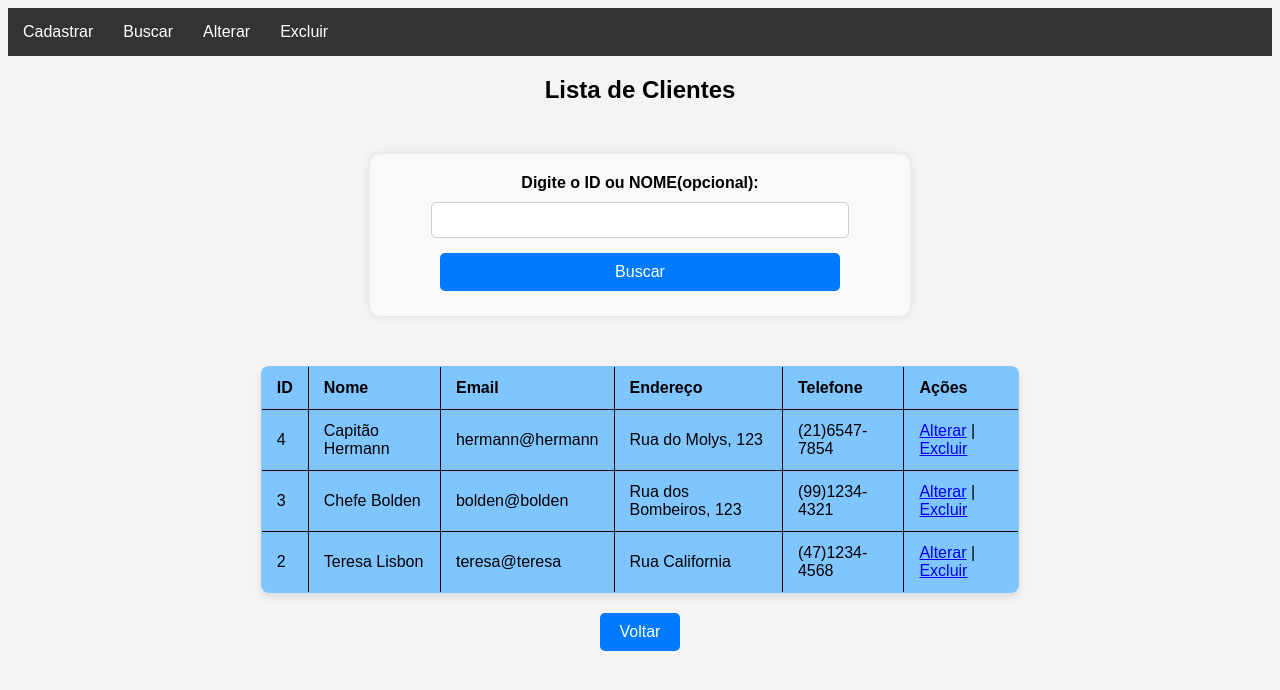
After one commit to MatheusESouza21/prova_MatheusEduardo, a PHP site: page /buscar_cliente.php in a window 1280 px wide. The commit adds this page. Shown: the top 690 px of the page. Run offline with PHP 8.4, Linux system fonts and the light colour scheme; a user stored in the database is signed in; data comes from the database, SQL or seed files in the repository.

Commit message:
alterar_cliente e buscar_cliente
alterar_cliente.php e buscar_cliente.php para a segunda entrega da prova prática.

```diff
--- /dev/null
+++ b/MaterialApoio/buscar_cliente.php
@@ -0,0 +1,144 @@
+<?php
+session_start();
+require_once 'conexao.php';
+
+if (($_SESSION['perfil'] != 1 && $_SESSION['perfil'] != 2)) {
+    echo "<script>alert('Acesso Negado');window.location.href = 'principal.php';</script>";
+    exit();
+}
+
+//INICIALIZA VARIAVEL PARA EVITAR ERROS
+$cliente = [];
+
+//SE O FORMULARIO FOR ENVIADO, BUSCA O USUARIO PELO ID OU NOME
+if ($_SERVER["REQUEST_METHOD"] == "POST" && !empty($_POST['busca'])) {
+    $busca = trim($_POST['busca']);
+
+    if (is_numeric($busca)) {
+        $sql = "SELECT * FROM cliente WHERE id_cliente = :busca ORDER BY nome_cliente ASC";
+        $stmt = $pdo->prepare($sql);
+        $stmt->bindParam(":busca", $busca, PDO::PARAM_INT);
+    } else {
+        $sql = "SELECT * FROM cliente WHERE nome_cliente LIKE :busca_nome ORDER BY nome_cliente ASC";
+        $stmt = $pdo->prepare($sql);
+        $stmt->bindValue(":busca_nome", "$busca%", PDO::PARAM_STR);
+        $busca = "$busca%";
+    }
+} else {
+    // Busca todos os usuarios se o formulario não for enviado
+    $sql = "SELECT * FROM cliente ORDER BY nome_cliente ASC";
+    $stmt = $pdo->prepare($sql);
+}
+$stmt->execute();
+$clientes = $stmt->fetchAll(PDO::FETCH_ASSOC);
+
+$id_perfil = $_SESSION['perfil'];
+$sqlPerfil = "SELECT nome_perfil FROM perfil WHERE id_perfil = :id_perfil";
+$stmtPerfil = $pdo->prepare($sqlPerfil);
+$stmtPerfil->bindParam(':id_perfil', $id_perfil);
+$stmtPerfil->execute();
+$perfil = $stmtPerfil->fetch(PDO::FETCH_ASSOC);
+$nome_perfil = $perfil['nome_perfil'];
+
+// Definição das permissões por perfil
+$permissoes = [
+    1 => [
+        "Cadastrar" => ["cadastro_usuario.php", "cadastro_perfil.php", "cadastro_cliente.php", "cadastro_fornecedor.php", "cadastro_produto.php", "cadastro_funcionario.php"],
+        "Buscar" => ["buscar_usuario.php", "buscar_perfil.php", "buscar_cliente.php", "buscar_fornecedor.php", "buscar_produto.php", "buscar_funcionario.php"],
+        "Alterar" => ["alterar_usuario.php", "alterar_perfil.php", "alterar_cliente.php", "alterar_fornecedor.php", "alterar_produto.php", "alterar_funcionario.php"],
+        "Excluir" => ["excluir_usuario.php", "excluir_perfil.php", "excluir_cliente.php", "excluir_fornecedor.php", "excluir_produto.php", "excluir_funcionario.php"]
+    ],
+
+    2 => [
+        "Cadastrar" => ["cadastro_cliente.php"],
+        "Buscar" => ["buscar_cliente.php", "buscar_fornecedor.php", "buscar_produto.php"],
+        "Alterar" => ["alterar_cliente.php", "alterar_fornecedor.php"]
+    ],
+
+    3 => [
+        "Cadastrar" => ["cadastro_fornecedor.php", "cadastro_produto.php"],
+        "Buscar" => ["buscar_cliente.php", "buscar_fornecedor.php", "buscar_produto.php"],
+        "Alterar" => ["alterar_fornecedor.php", "alterar_produto.php"],
+        "Excluir" => ["excluir_produto.php"]
+    ],
+
+    4 => [
+        "Cadastrar" => ["cadastro_cliente.php"],
+        "Buscar" => ["buscar_produto.php"],
+        "Alterar" => ["alterar_cliente.php"]
+    ],
+];
+
+// Obtendo as opções disponíveis para o perfil do usuário logado
+$opcoes_menu = $permissoes[$id_perfil];
+?>
+
+<!DOCTYPE html>
+<html lang="pt-br">
+
+<head>
+    <meta charset="UTF-8">
+    <meta name="viewport" content="width=device-width, initial-scale=1.0">
+    <link rel="stylesheet" href="styles.css?v=2">
+    <title>Buscar Cliente</title>
+</head>
+
+<body>
+    <nav>
+        <ul class="menu">
+            <?php foreach ($opcoes_menu as $categoria => $arquivos): ?>
+                <li class="dropdown">
+                    <a href="#"><?= $categoria ?></a>
+                    <ul class="dropdown-menu">
+                        <?php foreach ($arquivos as $arquivo): ?>
+                            <li>
+                                <a href="<?= $arquivo ?>"><?= ucfirst(str_replace("_", " ", basename($arquivo, ".php"))) ?></a>
+                            </li>
+                        <?php endforeach; ?>
+                    </ul>
+                </li>
+            <?php endforeach; ?>
+        </ul>
+    </nav>
+    <h2>Lista de Clientes</h2>
+    <form action="buscar_cliente.php" method="post">
+        <label for="busca">Digite o ID ou NOME(opcional):</label>
+        <input type="text" id="busca" name="busca" required>
+        <button type="submit">Buscar</button>
+    </form>
+
+    <?php if (!empty($clientes)): ?>
+        <center>
+            <table border>
+                <tr>
+                <th>ID</th>
+                    <th>Nome</th>
+                    <th>Email</th>
+                    <th>Endereço</th>
+                    <th>Telefone</th>
+                    <th>Ações</th>
+                </tr>
+                <?php foreach ($clientes as $cliente): ?>
+                    <tr>
+                        <td><?= htmlspecialchars($cliente['id_cliente']) ?></td>
+                        <td><?= htmlspecialchars($cliente['nome_cliente']) ?></td>
+                        <td><?= htmlspecialchars($cliente['email']) ?></td>
+                        <td><?= htmlspecialchars($cliente['endereco']) ?></td>
+                        <td><?= htmlspecialchars($cliente['telefone']) ?></td>
+                        <td>
+                            <a href="alterar_cliente.php?id=<?= htmlspecialchars($cliente['id_cliente']); ?>">Alterar</a> |
+                            <a href="excluir_cliente.php?id=<?= htmlspecialchars($cliente['id_cliente']); ?>"
+                                onclick="return confirm('Tem certeza que deseja excluir esse usuário?')">Excluir</a>
+                        </td>
+                    </tr>
+                <?php endforeach; ?>
+            </table>
+        </center>
+    <?php else: ?>
+        <p>Nenhum usuário encontrado.</p>
+    <?php endif; ?>
+
+    <a href="principal.php">Voltar</a>
+</body>
+
+</html>
--- a/MaterialApoio/cadastro_cliente.php
+++ b/MaterialApoio/cadastro_cliente.php
@@ -95,7 +95,7 @@ $opcoes_menu = $permissoes[$id_perfil];
         <input type="text" id="nome_cliente" name="nome_cliente" required><br><br>
 
         <label for="email">Email:</label>
-        <input type="email" id="email" name="email" required><br><br>
+        <input type="email" id="email" name="email" required ><br><br>
 
         <label for="endereco">Endereço:</label>
         <input type="text" id="endereco" name="endereco" required><br><br>
--- a/MaterialApoio/processa_alteracao_usuario.php
+++ b/MaterialApoio/processa_alteracao_usuario.php
@@ -24,6 +24,7 @@ if ($_SERVER["REQUEST_METHOD"] == "POST") {
         $stmt = $pdo->prepare($sql);
     }
 
+
     $stmt->bindParam(':nome', $nome);
     $stmt->bindParam(':email', $email);
     $stmt->bindParam(':id_perfil', $id_perfil);
--- a/MaterialApoio/styles.css
+++ b/MaterialApoio/styles.css
@@ -169,7 +169,7 @@ button:hover {
     background-color: #0056b3; /* Azul mais escuro ao passar o mouse */
 }
 
-/* Estilo para tabelas */
+
 /* Estilo para tabelas */
 table {
     width: 60%;
@@ -178,7 +178,7 @@ table {
     border: 1px solid #000000;
     background-color: #7fc5ff;
     border-radius: 8px;
-    overflow: hidden; /* Garante que o conteúdo respeite as bordas arredondadas */
+    overflow: hidden;
     box-shadow: 0 4px 8px rgba(0, 0, 0, 0.1); /* Adiciona sombra */
 }
 
@@ -205,31 +205,3 @@ a[href="principal.php"] {
 a[href="principal.php"]:hover {
     background-color: #0056b3;
 }
-
-/* Estilo para os botões "Alterar" e "Excluir" */
-table a {
-    display: inline-block;
-    padding: 5px 10px;
-    margin: 0 5px;
-    font-size: 14px;
-    text-decoration: none;
-    border-radius: 5px;
-    color: rgb(34, 34, 34);
-    transition: background-color 0.3s ease;
-}
-
-table a.alterar {
-    background-color: #ffffff; /* Verde para o botão Alterar */
-}
-
-table a.alterar:hover {
-    background-color: #218838; /* Verde mais escuro ao passar o mouse */
-}
-
-table a.excluir {
-    background-color: #dc3545; /* Vermelho para o botão Excluir */
-}
-
-table a.excluir:hover {
-    background-color: #c82333; /* Vermelho mais escuro ao passar o mouse */
-}
```
Also changed, not shown: MaterialApoio/alterar_cliente.php (added, +150 -0 lines), MaterialApoio/processa_alteracao_cliente.php (added, +34 -0 lines), MaterialApoio/validacoes.js (line endings or trailing spaces).
